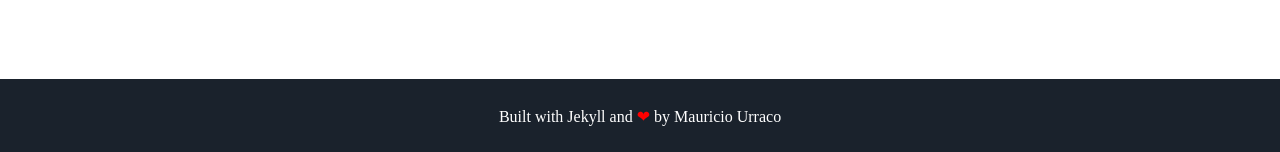
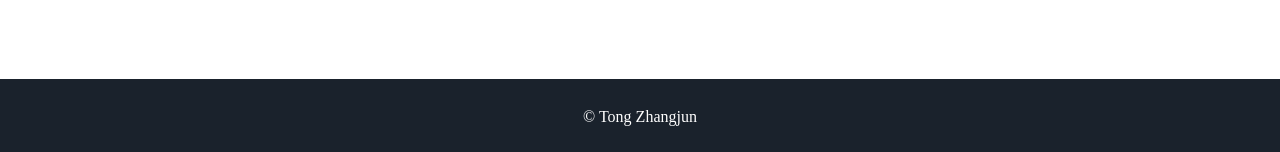
Before and after one commit to tongzhangjun/tongzhangjun.github.io, a Jekyll site: the page built from index.html, in a window 1280 px wide. Shown: the part 1718-1870 px from the top of the page. Built offline with Jekyll 4.4.1, drawn with Linux system fonts in a browser that asks for light colours; some web fonts are replaced.

Commit message:
Update footer.html

```diff
--- a/_includes/footer.html
+++ b/_includes/footer.html
@@ -1,6 +1,6 @@
 <footer class="footer">
     <!-- <p>&copy; {{ site.username }}</p> -->
-    <p>Built with Jekyll and <span class="love">❤</span> by <a href="https://github.com/murraco">Mauricio Urraco</a></p>
+    <p>&copy; {{ site.username }}</p>
 </footer>
 <script src="{{ '/assets/js/particles.min.js' | prepend: site.baseurl }}"></script>
 <script src="{{ '/assets/js/sweet-scroll.min.js' | prepend: site.baseurl }}"></script>
```
